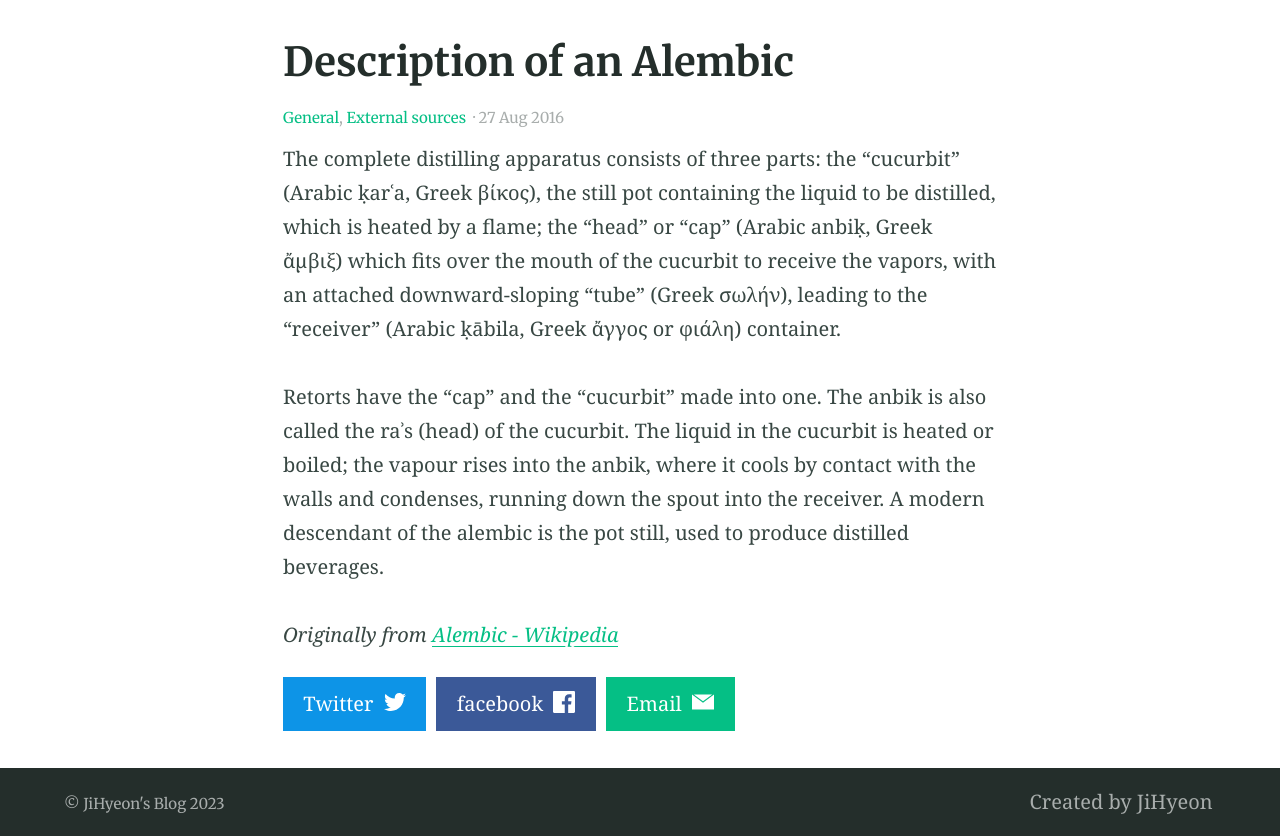
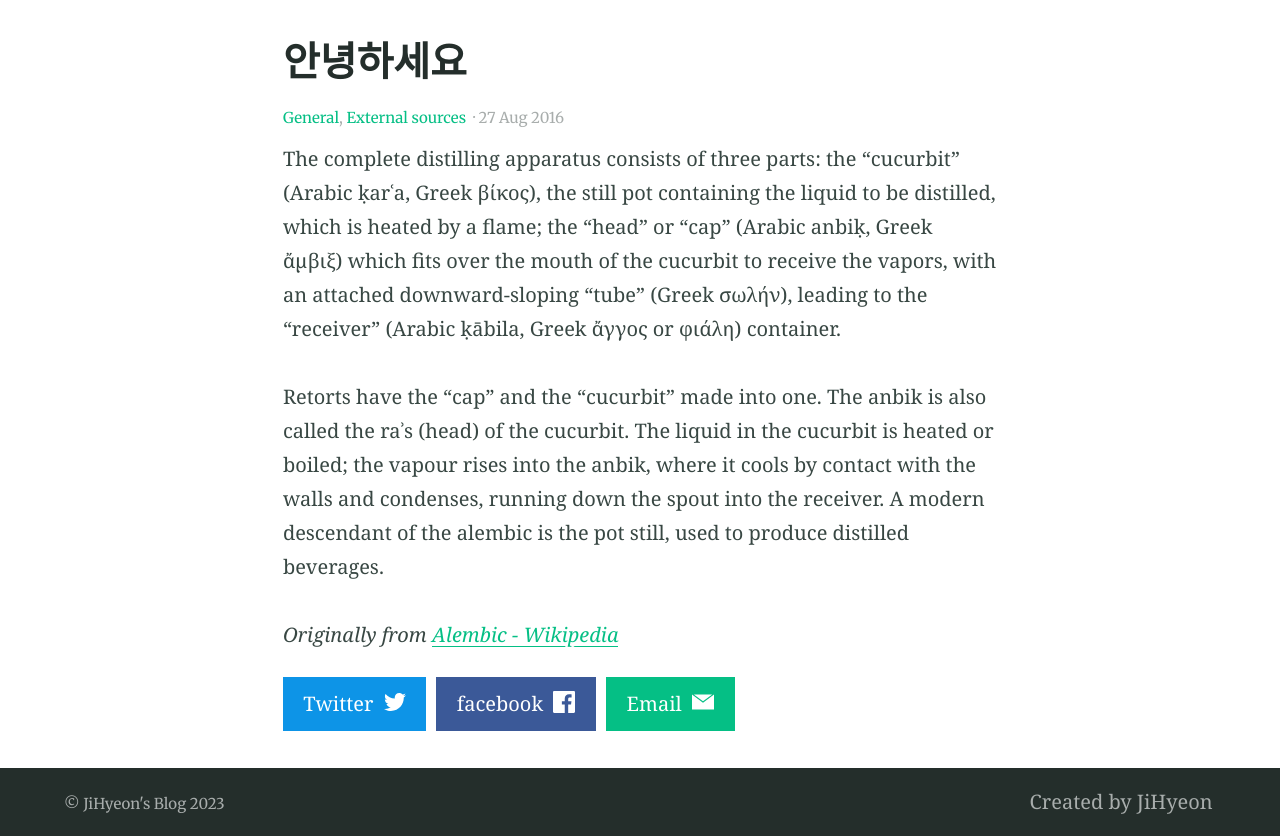
Before and after one commit to alexgim961101/alexgim961101.gitbut.io, a Jekyll site: the page built from _posts/2016-08-27-example-post-one.md, in a window 1280 px wide. Shown: the part 408-1244 px from the top of the page. Built offline with Jekyll 4.4.1, drawn with Linux system fonts in a browser that asks for light colours.

Commit message:
Update 2016-08-27-example-post-one.md

```diff
--- a/_posts/2016-08-27-example-post-one.md
+++ b/_posts/2016-08-27-example-post-one.md
@@ -1,9 +1,10 @@
 ---
-title: Description of an Alembic
+title: 안녕하세요
 categories:
-- General
-- External sources
-feature_image: "https://picsum.photos/2560/600?image=872"
+  - General
+  - External sources
+feature_image: 'https://picsum.photos/2560/600?image=872'
+published: true
 ---
 
 The complete distilling apparatus consists of three parts: the "cucurbit" (Arabic ḳarʿa, Greek βίκος), the still pot containing the liquid to be distilled, which is heated by a flame; the "head" or "cap" (Arabic anbiḳ, Greek ἄμβιξ) which fits over the mouth of the cucurbit to receive the vapors, with an attached downward-sloping "tube" (Greek σωλήν), leading to the "receiver" (Arabic ḳābila, Greek ἄγγος or φιάλη) container.
```
